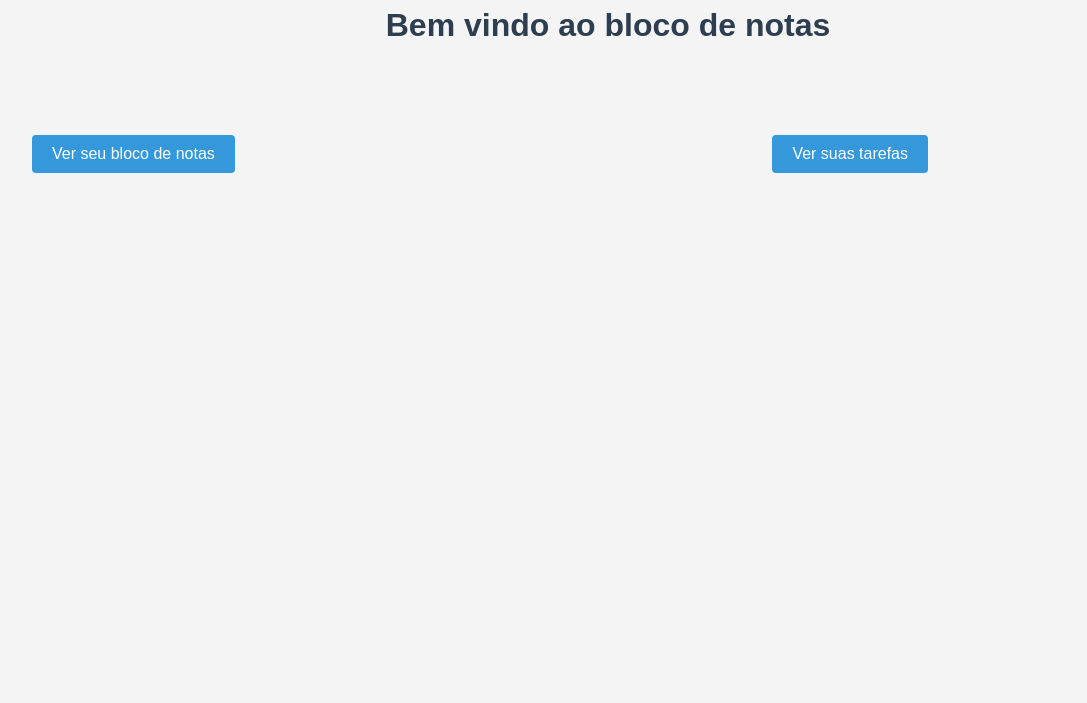
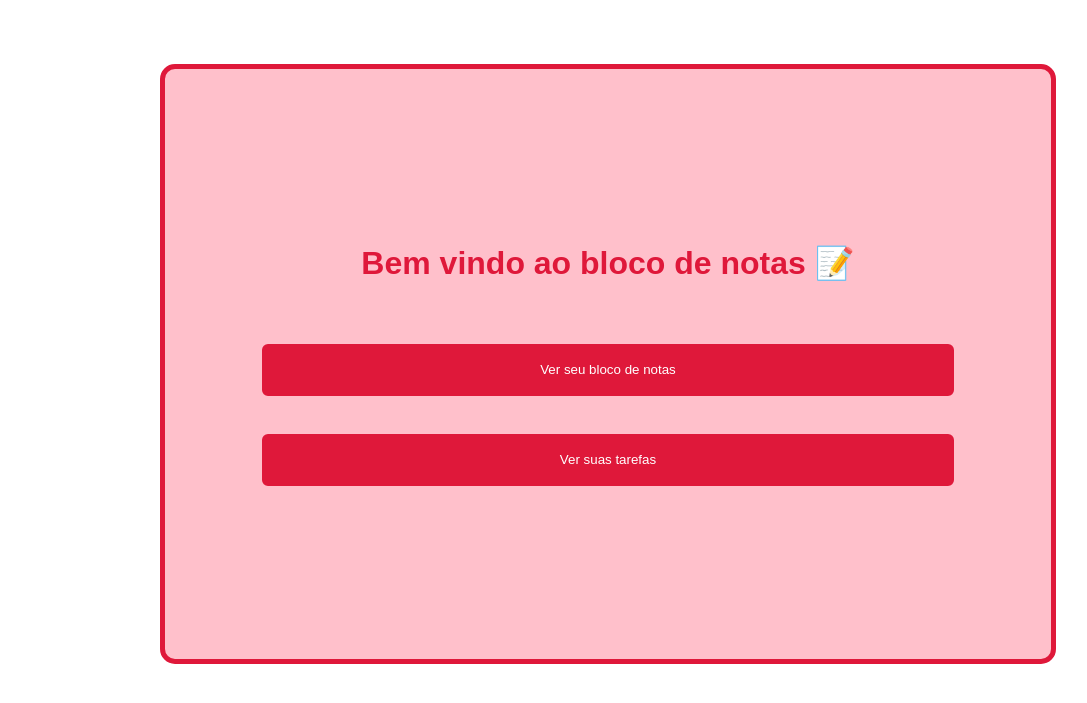
Before and after one commit to fleabagreact/NotePads, a Flask app: page /dash in a window 1280 px wide. Shown: the top 703 px of the page, without its empty margins (32-1119 px from the left). Run offline with Flask 3, Linux system fonts and the light colour scheme.

Commit message:
Atualização

```diff
--- a/app.py
+++ b/app.py
@@ -29,10 +29,22 @@ def register():
         hash = generate_password_hash(senha)
         User.insert_data_user(email, hash)
 
+        user = User.select_get_by_email(email)
+        login_user(user)
+
+        corpo = f"""
+        <p>Bem vindo , email enviado</p>
+
+        """
+        assunto = "Cadastro"
+        destinatario = current_user.email
+
+
+        User.enviar_email(corpo, assunto, destinatario)
 
 
 
-        return redirect(url_for("login"))
+        return redirect(url_for("dash"))
     return render_template('register.html')
 
 @app.route('/login', methods = ["POST", "GET"])
--- a/static/style.css
+++ b/static/style.css
@@ -8,13 +8,34 @@
 
 /* Estilo básico para o corpo */
 body {
-    background-color: #f4f4f4;
+    background-color:white;
     color: #333;
     font-size: 16px;
     line-height: 1.6;
+
 }
 
 /* Container principal para centralizar o conteúdo */
+.body{
+    display: flex;
+    justify-content: center;
+    align-items: center;
+    height: 100%;
+}
+.conteudo{
+    margin-top: 5%;
+    width: 70%;
+    height: 600px;
+    border: 5px solid rgb(223, 24, 58);
+    align-self: center;
+    background-color: pink;
+    border-radius: 15px;
+    display: flex;
+    flex-direction: column;
+    justify-content: center;
+    align-items: center;
+
+}
 .container {
     width: 80%;
     max-width: 1200px;
@@ -23,11 +44,78 @@ body {
     background-color: #fff;
     border-radius: 8px;
     box-shadow: 0 2px 8px rgba(0, 0, 0, 0.1);
+    border: 10px solid pink;
+    border-bottom: 40px solid pink;
+
+    }
+
+.conteiner_form{
+    width: 80%;
+    max-width: 1200px;
+    margin: 20px auto;
+    padding: 20px;
+    background-color: #fff;
+    border-radius: 8px;
+    box-shadow: 0 2px 8px rgba(0, 0, 0, 0.1);
+    border: 10px solid pink;
+    border-bottom: 40px solid pink;
+    display: flex;
+    flex-direction: column;
+    justify-content: center;
+    align-items: center;}
+
+.conteiner_form button{
+    width: 600px;
+}
+.conteiner_form form input{
+    width: 600px;
+    height: 50px;
+    border: 4px solid rgb(223, 24, 58);
+    border-radius: 15px;
+}
+
+button{
+    width: 200px;
+    height: 50px;
+    color: rgb(223, 24, 58);
+    background-color: white;
+    border: 4px solid pink;
+    border-radius: 10px;
+
+}
+button a{
+    color:rgb(223, 24, 58) ;
+}
+
+.links{
+    width: 100%;
+    display: flex;
+    flex-direction: column
+    ;
+    justify-content: center;
+    align-items: center;
+}
+.links button{
+    width: 700px;
+    height: 60px;
+    margin-top: 30px;
+    background-color: rgb(223, 24, 58);
+    color: white;
+}
+.links button a{
+    color: white;
+}
+
+.links button:hover{
+    background-color: white;
+}
+.links button a:hover{
+    color: rgb(223, 24, 58);
 }
 
 /* Título principal */
 h1 {
-    color: #2c3e50;
+    color: rgb(223, 24, 58);
     margin-bottom: 20px;
     text-align: center;
 }
@@ -54,22 +142,10 @@ textarea {
 }
 
 /* Botões */
-button {
-    padding: 10px 20px;
-    background-color: #3498db;
-    border: none;
-    color: white;
-    font-size: 16px;
-    border-radius: 4px;
-    cursor: pointer;
-    transition: background-color 0.3s ease;
-}
-button a{
-    color: white;
-}
+
 
 button:hover {
-    background-color: #2980b9;
+    background-color: pink;
 }
 
 /* Links */
@@ -80,7 +156,8 @@ a {
 }
 
 a:hover {
-    color: #2980b9;
+    color: white;
+
 }
 
 /* Flash messages */
@@ -110,6 +187,7 @@ ul li.info {
 }
 
 /* Lista de notas */
+
 ul.notas {
     padding: 0;
 }
@@ -117,8 +195,8 @@ ul.notas {
 ul.notas li {
     background-color: #ecf0f1;
     padding: 10px;
-    border-radius: 4px;
-    margin-bottom: 10px;
+    border-radius: 10px;
+    margin-bottom: 20px;
     display: flex;
     justify-content: space-between;
 }
@@ -131,10 +209,31 @@ ul.notas li a {
     font-size: 1.1em;
     color: #2c3e50;
 }
-
-.links{
-    width: 80%;
+#concluido{
+    border: none;
+}
+#concluido a{
+    color: green;
+}
+#concluido:hover{
+    background-color: green;
+}
+#concluido a:hover{
+    color: white;
+}
+.sair {
+    margin-top: 20px;
     display: flex;
-    justify-content: space-between;
-    padding: 5%;
+    width: 100%;
+    justify-content: center;
 }
+.sair button{
+    width: 400px;
+    background-color: rgb(223, 24, 58);
+    align-self: center;
+    color: white;
+    border: none;
+}
+.sair button a{
+    color: white;
+}
--- a/templates/dash.html
+++ b/templates/dash.html
@@ -7,12 +7,16 @@
     <link rel="stylesheet" href="static/style.css">
 </head>
 <body>
-    <h1>Bem vindo ao bloco de notas </h1>
+   <div class="body">
+    <div class="conteudo">
+        <h1>Bem vindo ao bloco de notas 📝</h1>
 
 
     <div class="links">
         <button><a href="{{url_for('ver_nota')}}">Ver seu bloco de notas</a></button>
         <button><a href="{{url_for('tarefa')}}">Ver suas tarefas</a></button>
     </div>
+    </div>
+   </div>
 </body>
 </html>
```
Also changed, not shown: models.py (+17 -0 lines), templates/add_tarefa.html (+7 -3 lines), templates/index.html (+8 -4 lines), templates/nota.html (+7 -6 lines), templates/tarefa.html (+15 -7 lines), templates/ver_nota.html (+6 -5 lines).
